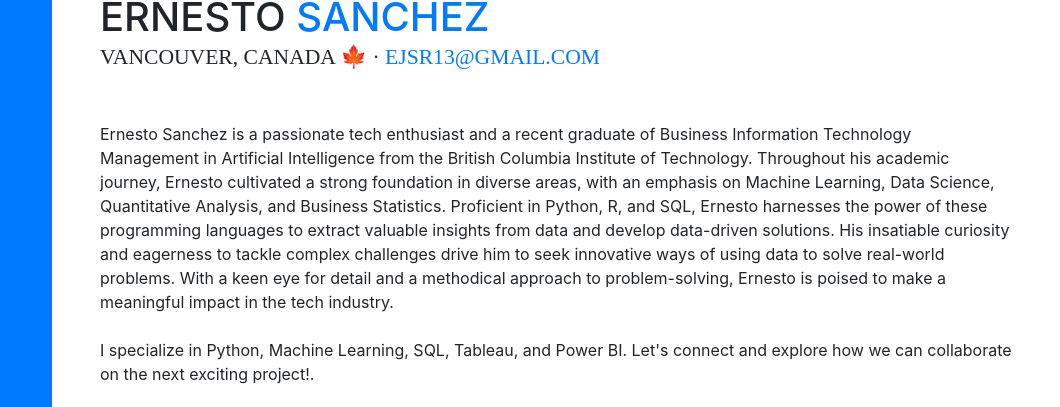
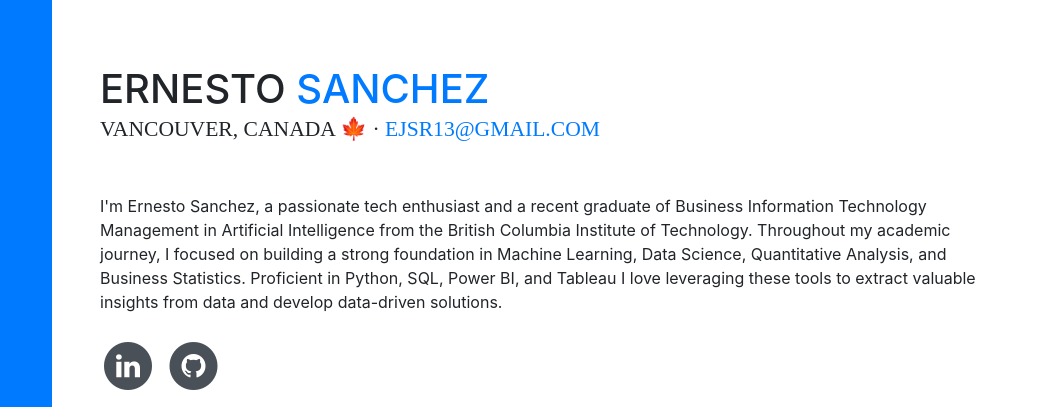
Before and after one commit to ernestosanchez1/Portfolio.github.io, a website with bundled scripts: page index.html in a window 1280 px wide. Shown: the part 170-577 px from the top of the page, 220-1280 px from the left. Built offline with nearby package versions, Linux system fonts and the light colour scheme; a web font is replaced by a local one.

Commit message:
Update index.html

```diff
--- a/index.html
+++ b/index.html
@@ -68,14 +68,10 @@
           <div class="subheading mb-5">Vancouver, Canada 🍁 ·
             <a href="mailto:name@email.com">ejsr13@gmail.com</a>
           </div>
-          <p class="mb-4">Ernesto Sanchez is a passionate tech enthusiast and a recent graduate of Business Information Technology Management in Artificial Intelligence from the British Columbia Institute of Technology.
-            Throughout his academic journey, Ernesto cultivated a strong foundation in diverse areas, with an emphasis on Machine Learning, Data Science, Quantitative Analysis, and Business Statistics. Proficient in Python, R, and SQL,
-            Ernesto harnesses the power of these programming languages to extract valuable insights from data and develop data-driven solutions. His insatiable curiosity and eagerness to tackle complex challenges drive him to seek innovative ways of using data to solve real-world problems.
-            With a keen eye for detail and a methodical approach to problem-solving, Ernesto is poised to make a meaningful impact in the tech industry.
+          <p class="mb-4">I'm Ernesto Sanchez, a passionate tech enthusiast and a recent graduate of Business Information Technology Management in Artificial Intelligence from the British Columbia Institute of Technology.
+            Throughout my academic journey, I focused on building a strong foundation in Machine Learning, Data Science, Quantitative Analysis, and Business Statistics.
+            Proficient in Python, SQL, Power BI, and Tableau I love leveraging these tools to extract valuable insights from data and develop data-driven solutions.
           </p>
-          <p class="mb-4">I specialize in Python, Machine Learning, SQL, Tableau, and Power BI. Let's connect and explore how we can collaborate on the next exciting project!.
-          </p>
-
           <ul class="list-inline list-social-icons mb-0">
             <li class="list-inline-item">
               <a href="https://www.linkedin.com/in/ernesto-sanchez1/">
```
